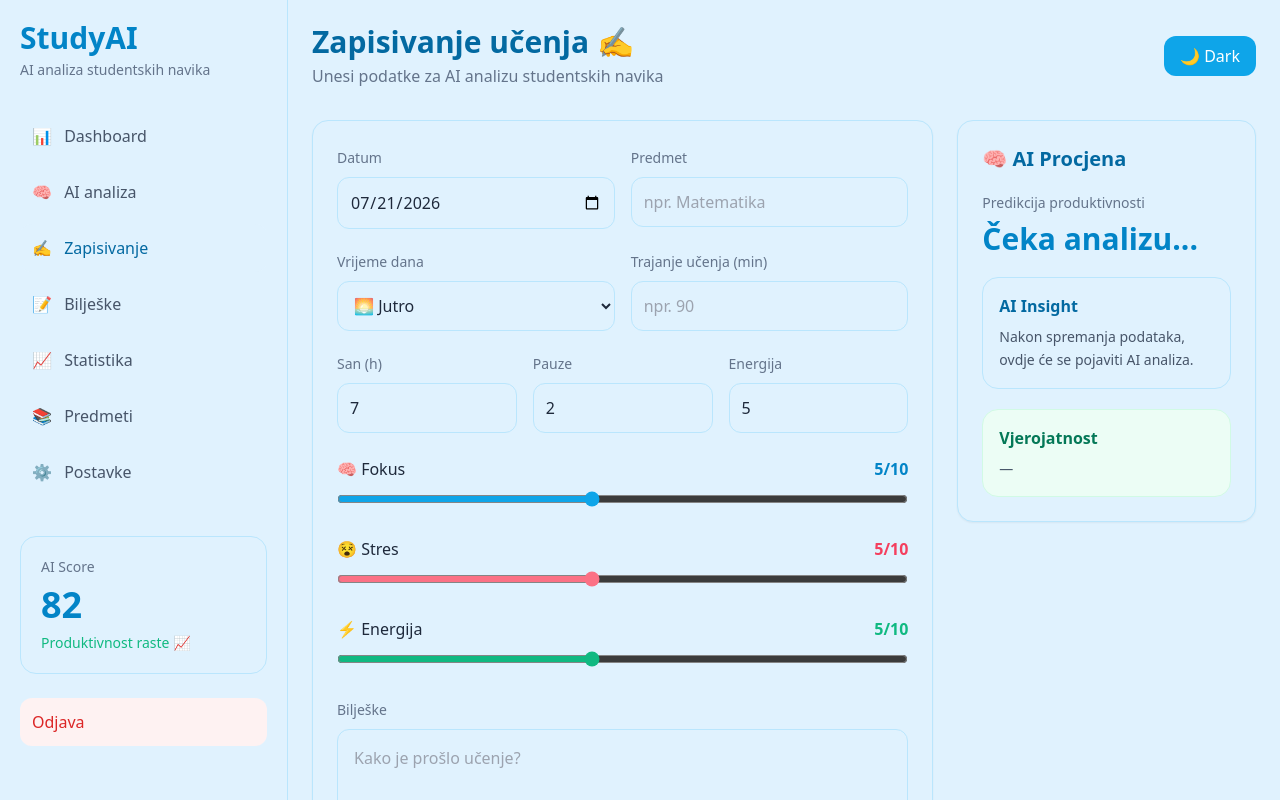
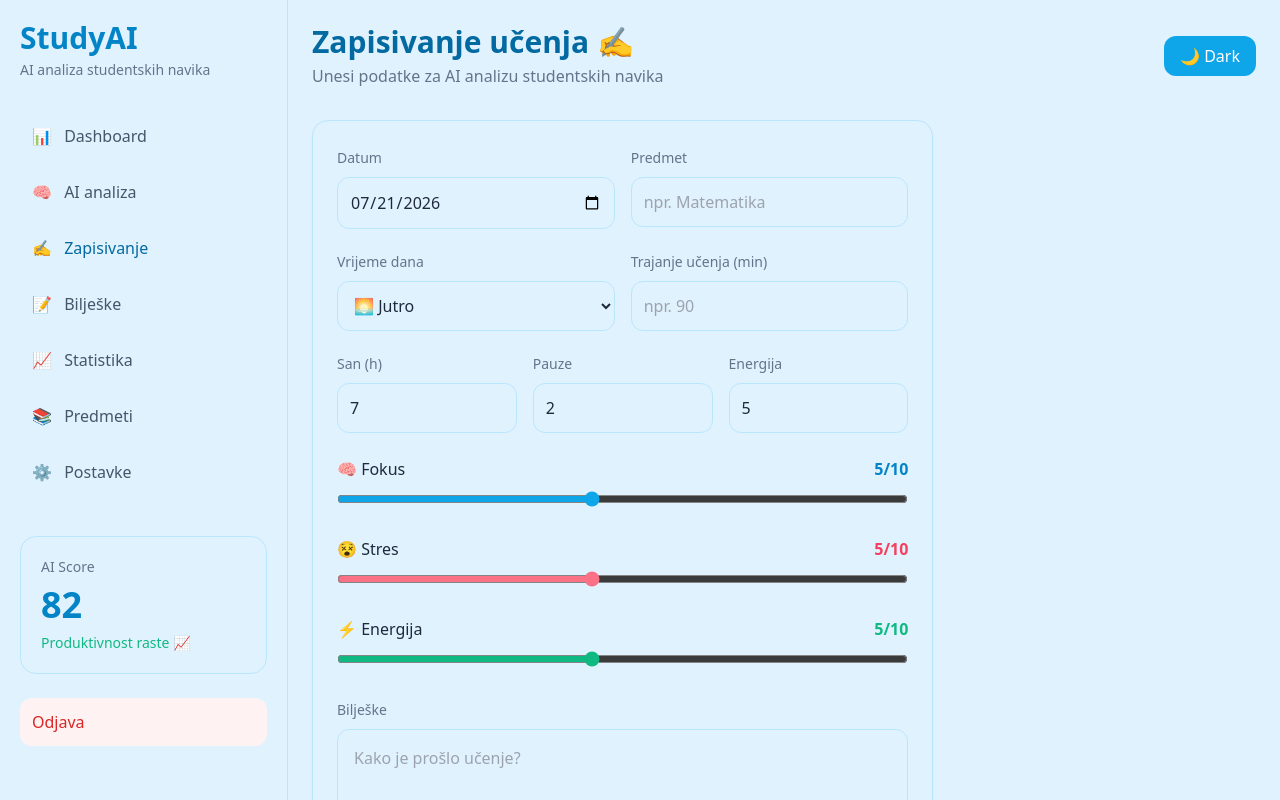
Before and after one commit to BarbaraMedica/Zavrsni_EduStatApp, a Vue app in the folder frontend/: page /zapisivanje in a window 1280 px wide. Shown: the top 800 px of the page. Built offline with nearby package versions, Linux system fonts and the light colour scheme.

Commit message:
Promijenjen naziv gumba za spremanje  ažurirana poruka o uspjehu.

```diff
--- a/frontend/src/views/Zapisivanje.vue
+++ b/frontend/src/views/Zapisivanje.vue
@@ -264,56 +264,8 @@
               @click="save"
               class="w-full bg-sky-500 hover:bg-sky-600 text-white py-4 rounded-xl font-semibold transition shadow-md"
             >
-              Spremi AI analizu
+              Spremi sesiju
             </button>
-
-          </div>
-
-          <!-- AI RESULT -->
-          <div
-            :class="darkMode
-              ? 'bg-slate-800 border-slate-700'
-              : 'bg-white border-sky-100'"
-            class="rounded-2xl border p-6 shadow-sm h-fit"
-          >
-
-            <h2 class="text-xl font-semibold text-sky-700 mb-5">
-              🧠 AI Procjena
-            </h2>
-
-            <div class="space-y-5">
-
-              <div>
-                <p class="text-sm text-slate-500 mb-2">
-                  Predikcija produktivnosti
-                </p>
-
-                <div class="text-3xl font-bold text-sky-600">
-                  {{ result ? result.prediction : 'Čeka analizu...' }}
-                </div>
-              </div>
-
-              <div class="bg-sky-50 rounded-2xl p-4 border border-sky-100">
-                <h3 class="font-semibold text-sky-700 mb-2">
-                  AI Insight
-                </h3>
-
-                <p class="text-sm text-slate-600 leading-relaxed">
-                  {{ result ? result.ai_analysis : 'Nakon spremanja podataka, ovdje će se pojaviti AI analiza.' }}
-                </p>
-              </div>
-
-              <div class="bg-emerald-50 rounded-2xl p-4 border border-emerald-100">
-                <h3 class="font-semibold text-emerald-700 mb-2">
-                  Vjerojatnost
-                </h3>
-
-                <p class="text-sm text-slate-600 leading-relaxed">
-                  {{ result ? `${result.probability}%` : '—' }}
-                </p>
-              </div>
-
-            </div>
 
           </div>
 
@@ -387,7 +339,7 @@ async function save() {
     })
 
     result.value = response.data
-    alert('AI analiza spremljena u MongoDB')
+    alert('Sesija je spremljena.')
   } catch (error) {
     console.error(error)
     alert('Greška kod povezivanja s backendom')
```
